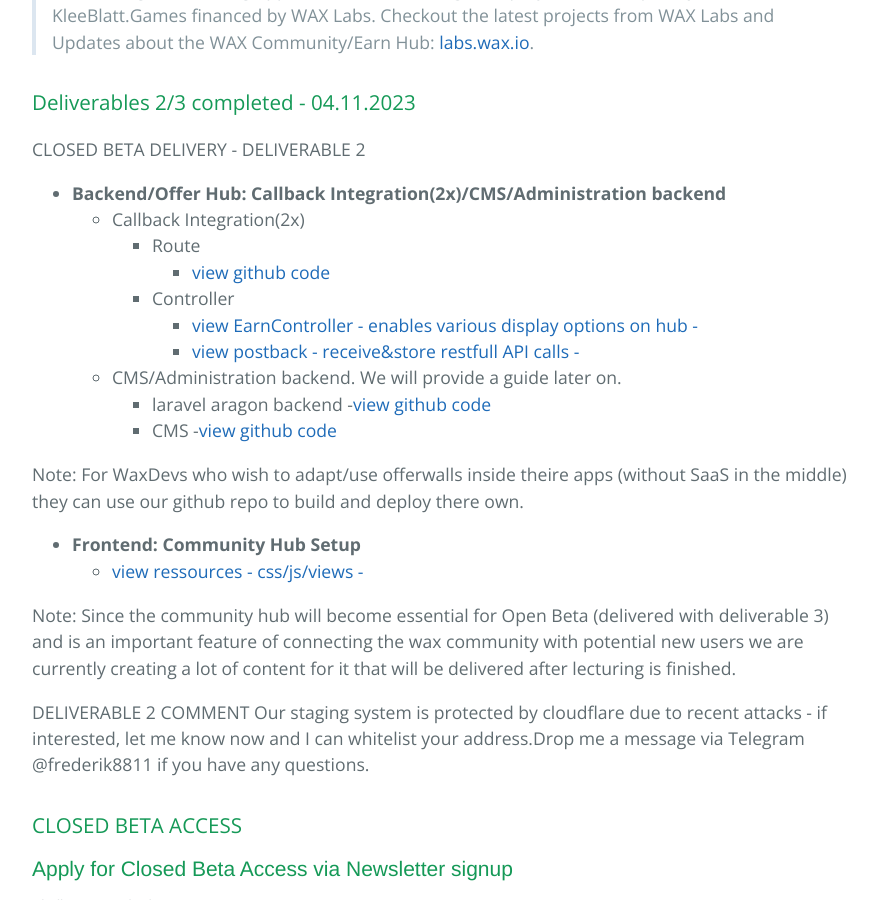
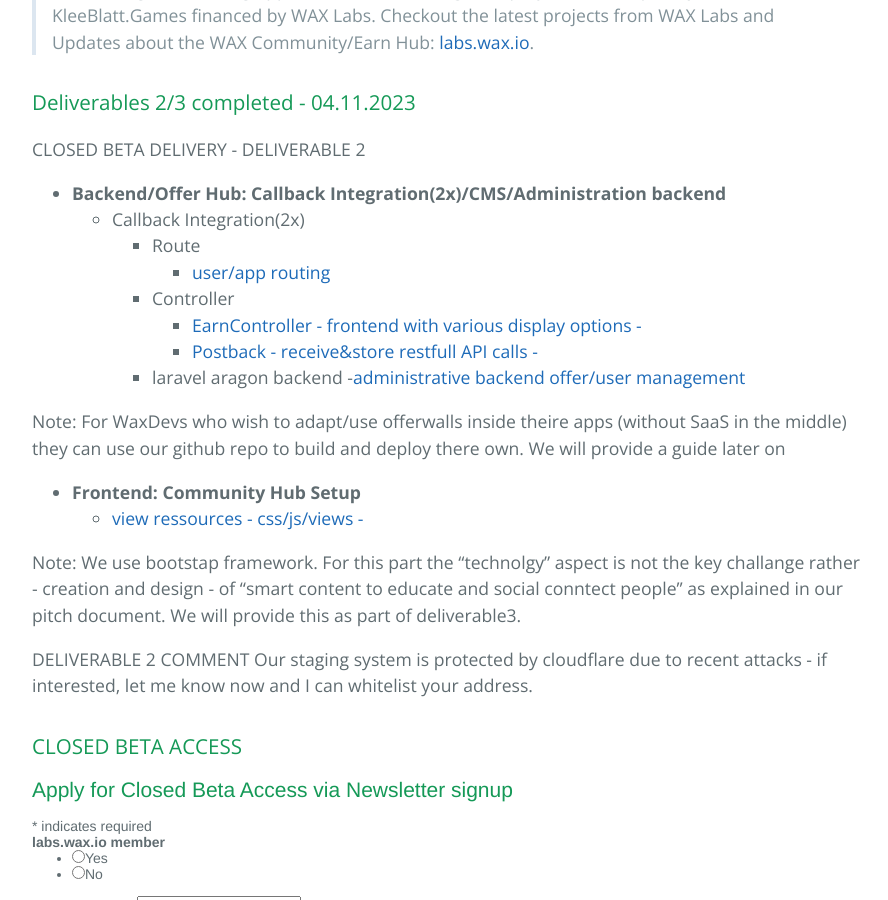
Before and after one commit to KleeblattGames/KleeblattGames.github.io, a Jekyll site: the page built from index.md, in a window 1280 px wide and 900 px high, scrolled down 509 px. Shown: the whole window, without its empty margins (192-1080 px from the left). Built offline with Jekyll 4.4.1, drawn with Linux system fonts in a browser that asks for light colours; comment, search, counter and statistics services are not loaded.

Commit message:
Update index.md
layout & community hub content clarification

```diff
--- a/index.md
+++ b/index.md
@@ -15,25 +15,22 @@
   - **Backend/Offer Hub: Callback Integration(2x)/CMS/Administration backend**
     - Callback Integration(2x)
       - Route
-        - [view github code](https://github.com/KleeblattGames/WAX-Earn-and-Community-Hub/blob/main/offerwall/routes/web.php)
+        - [user/app routing](https://github.com/KleeblattGames/WAX-Earn-and-Community-Hub/blob/main/offerwall/routes/web.php)
       - Controller
-        - [view EarnController - enables various display options on hub - ](https://github.com/KleeblattGames/WAX-Earn-and-Community-Hub/blob/main/offerwall/app/Http/Controllers/EarnController.php)
-        - [view postback - receive&store restfull API calls - ](https://github.com/KleeblattGames/WAX-Earn-and-Community-Hub/blob/mainofferwall/app/Http/Controllers/NotikPostbackController.php)
-    - CMS/Administration backend. We will provide a guide later on.
+        - [EarnController - frontend with various display options - ](https://github.com/KleeblattGames/WAX-Earn-and-Community-Hub/blob/main/offerwall/app/Http/Controllers/EarnController.php)
+        - [Postback - receive&store restfull API calls - ](https://github.com/KleeblattGames/WAX-Earn-and-Community-Hub/blob/mainofferwall/app/Http/Controllers/NotikPostbackController.php)
       - laravel aragon backend
-        -[view github code](https://github.com/KleeblattGames/argon-dashboard-laravel)
-      - CMS
-        -[view github code](https://github.com/KleeblattGames/WAX-Earn-and-Community-Hub/tree/main/offerwall/app)
+        -[administrative backend offer/user management](https://github.com/KleeblattGames/argon-dashboard-laravel)
 
-  Note: For WaxDevs who wish to adapt/use offerwalls inside theire apps (without SaaS in the middle) they can use our github repo to build and deploy there own.
+  Note: For WaxDevs who wish to adapt/use offerwalls inside theire apps (without SaaS in the middle) they can use our github repo to build and deploy there own. We will provide a guide later on
 
   - **Frontend: Community Hub Setup**
       - [view ressources - css/js/views -](https://github.com/KleeblattGames/WAX-Earn-and-Community-Hub/tree/main/offerwall/resources)
 
-  Note: Since the community hub will become essential for Open Beta (delivered with deliverable 3) and is an important feature of connecting the wax community with potential new users we are currently creating a lot of content for it that will be delivered after lecturing is finished.
+  Note: We use bootstap framework. For this part the "technolgy" aspect is not the key challange rather - creation and design - of "smart content to educate and social conntect people" as explained in our pitch document. We will provide this as part of deliverable3.
 
 DELIVERABLE 2 COMMENT
-Our staging system is protected by cloudflare due to recent attacks - if interested, let me know now and I can whitelist your address.Drop me a message via Telegram @frederik8811 if you have any questions.
+Our staging system is protected by cloudflare due to recent attacks - if interested, let me know now and I can whitelist your address.
 
 
 
```
